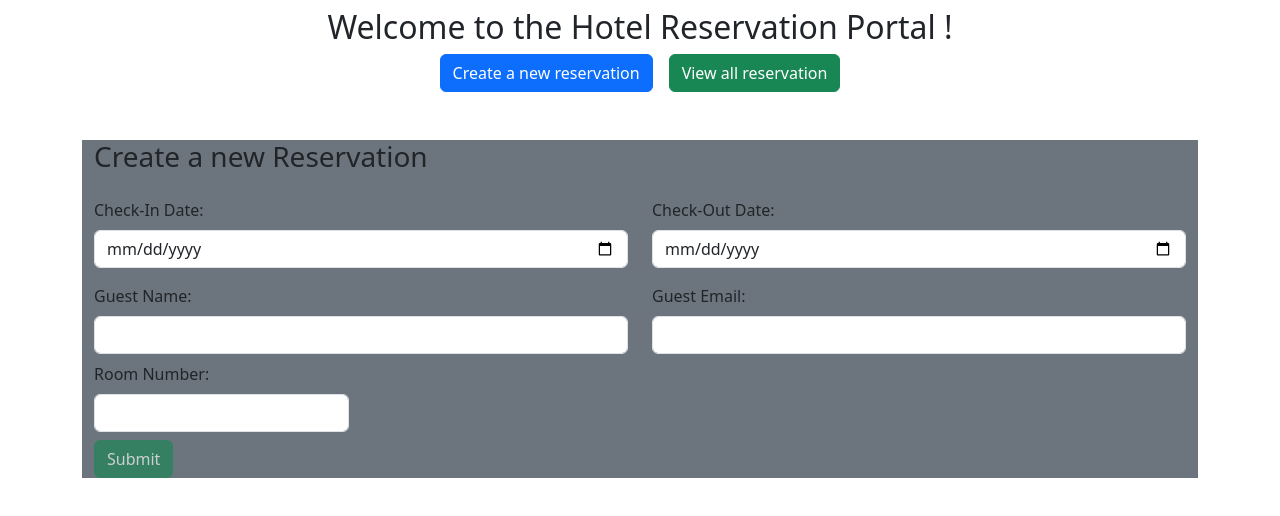
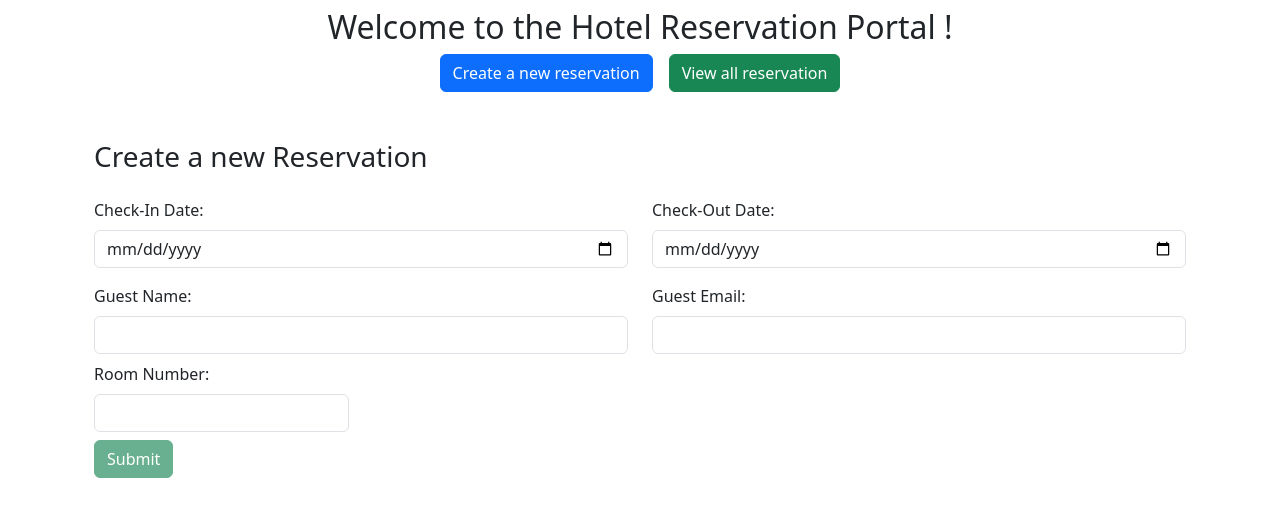
Before and after one commit to Sr1jan27/hotel-app, an Angular app: page /new in a window 1280 px wide. Shown: the top 516 px of the page. Built offline with nearby package versions, Linux system fonts and the light colour scheme.

Commit message:
removing background

```diff
--- a/src/app/reservation-form/reservation-form.component.html
+++ b/src/app/reservation-form/reservation-form.component.html
@@ -1,6 +1,6 @@
 <app-home></app-home>
 
-<div class="container bg-secondary">
+<div class="container bg-white">
     <h3 class="mt-5 mb-4"> Create a new Reservation</h3>
 
     <form [formGroup]="reservationForm" (ngSubmit)="onSubmit()">
--- a/src/app/reservation-list/reservation-list.component.html
+++ b/src/app/reservation-list/reservation-list.component.html
@@ -1,5 +1,5 @@
 <app-home></app-home>
-<div class="container bg-secondary bg-gradient">
+<div class="container bg-white bg-gradient">
     <h3 class="mt-5 mb-4">Reservation List</h3>
 
     <table class="table table-dark table-striped">
```
